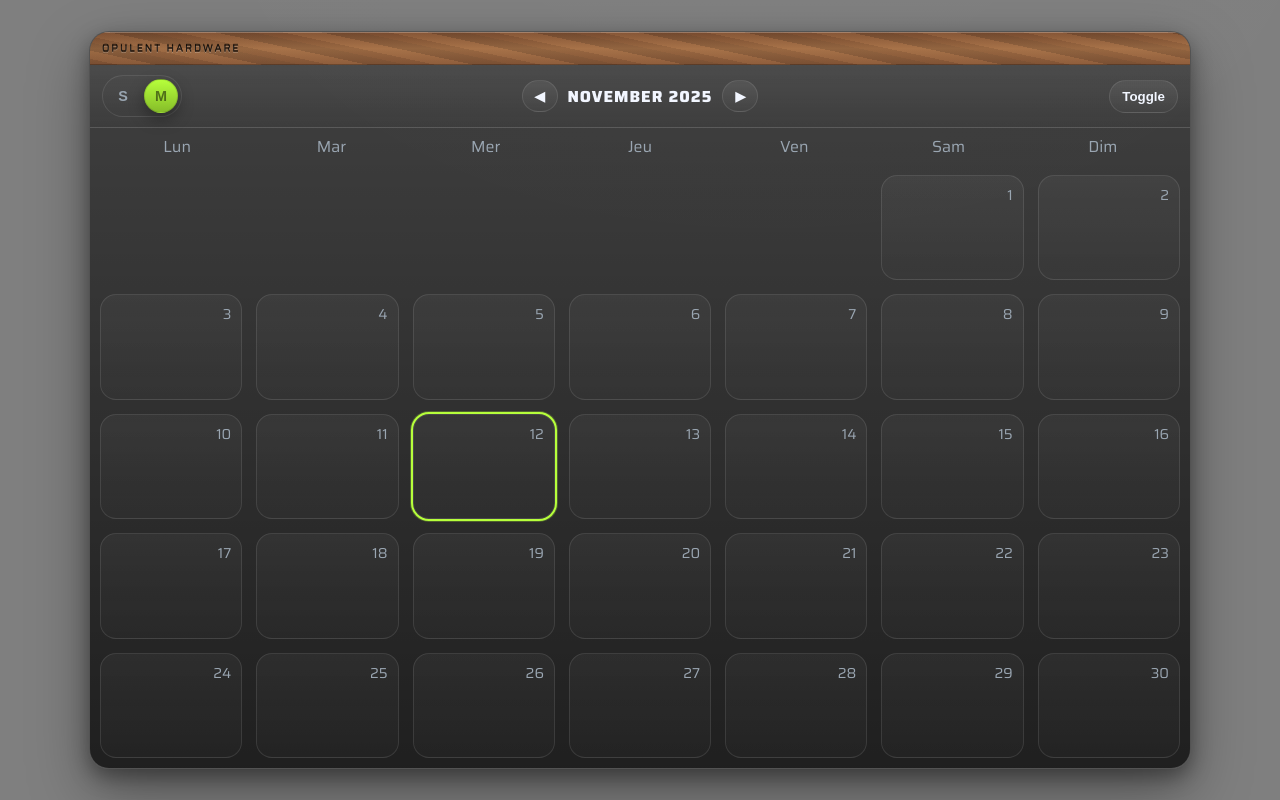
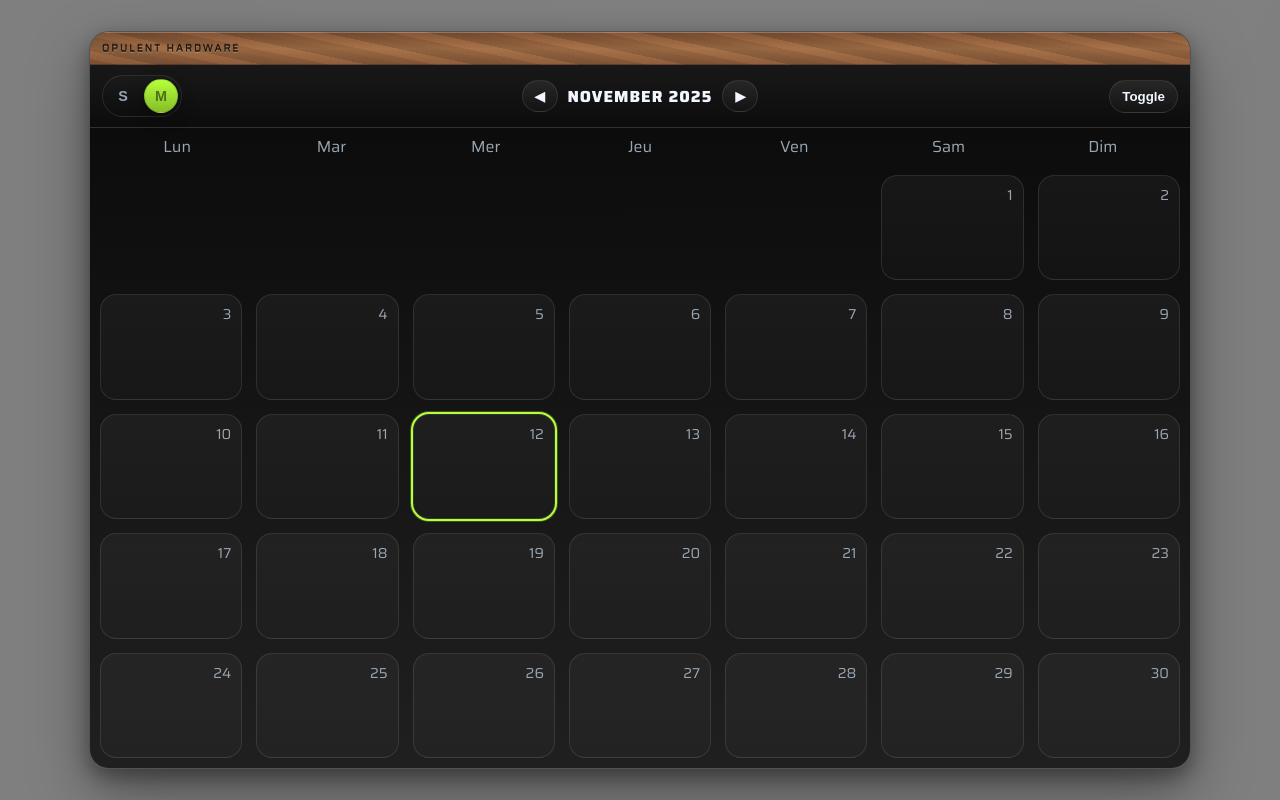
Before and after one commit to B-ZETfr/Calendrier-Xeneon-EDGE, a plain HTML site: page index.html in a window 1280 px wide. Drawn offline with Linux system fonts and the light colour scheme.

Commit message:
Update index.html

```diff
--- a/index.html
+++ b/index.html
@@ -9,7 +9,7 @@
     :root {
       /* DARK THEME — tuned for true black while preserving legibility */
       --d-bg: rgba(0, 0, 0, .5);               /* real black */
-      --d-bg-2: rgba(0, 0, 0, 0);             /* near-black for subtle panel separation */
+      --d-bg-2: #0a0a0a;             /* near-black for subtle panel separation */
       --d-border: rgba(255,255,255,.10); /* slightly stronger to read on black */
       --d-text: #f2f6ff;             /* soft white for comfortable contrast */
       --d-muted: #9aa6b2;            /* cool gray-blue, readable on black */
```
